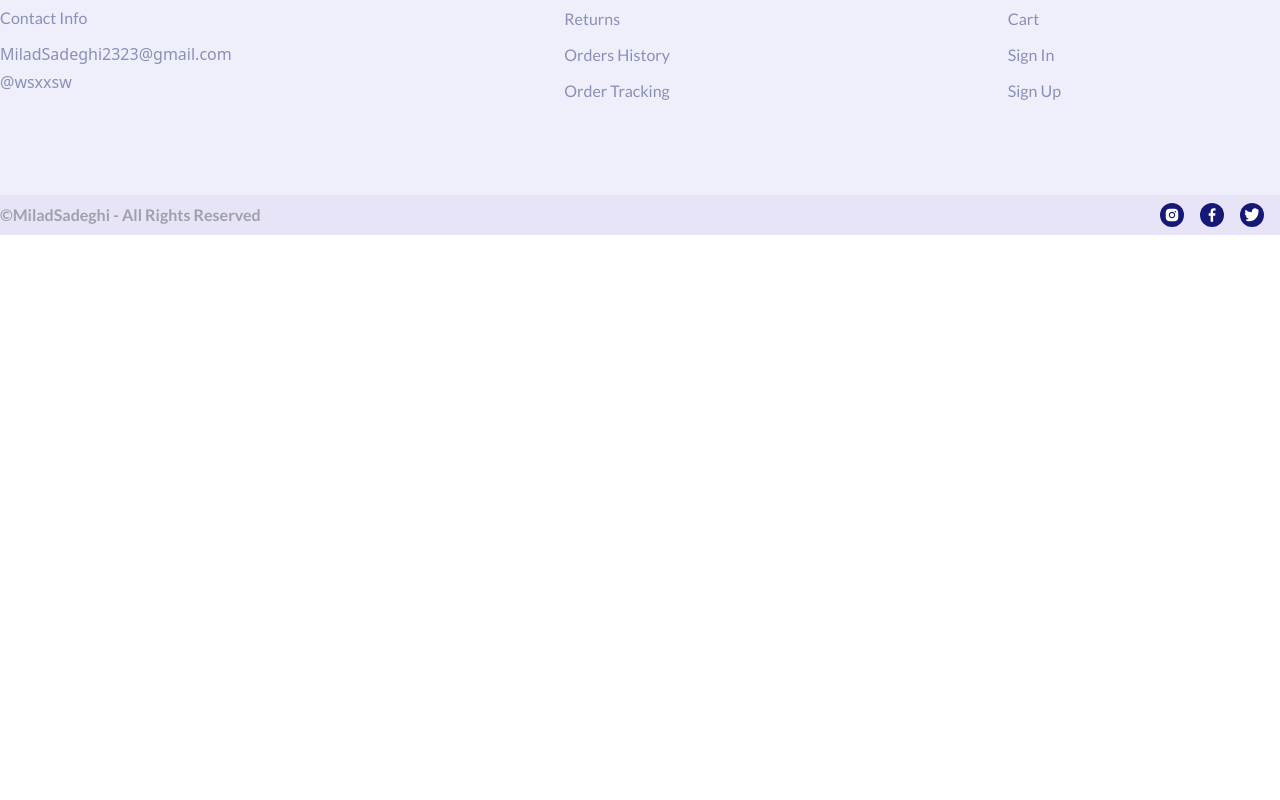
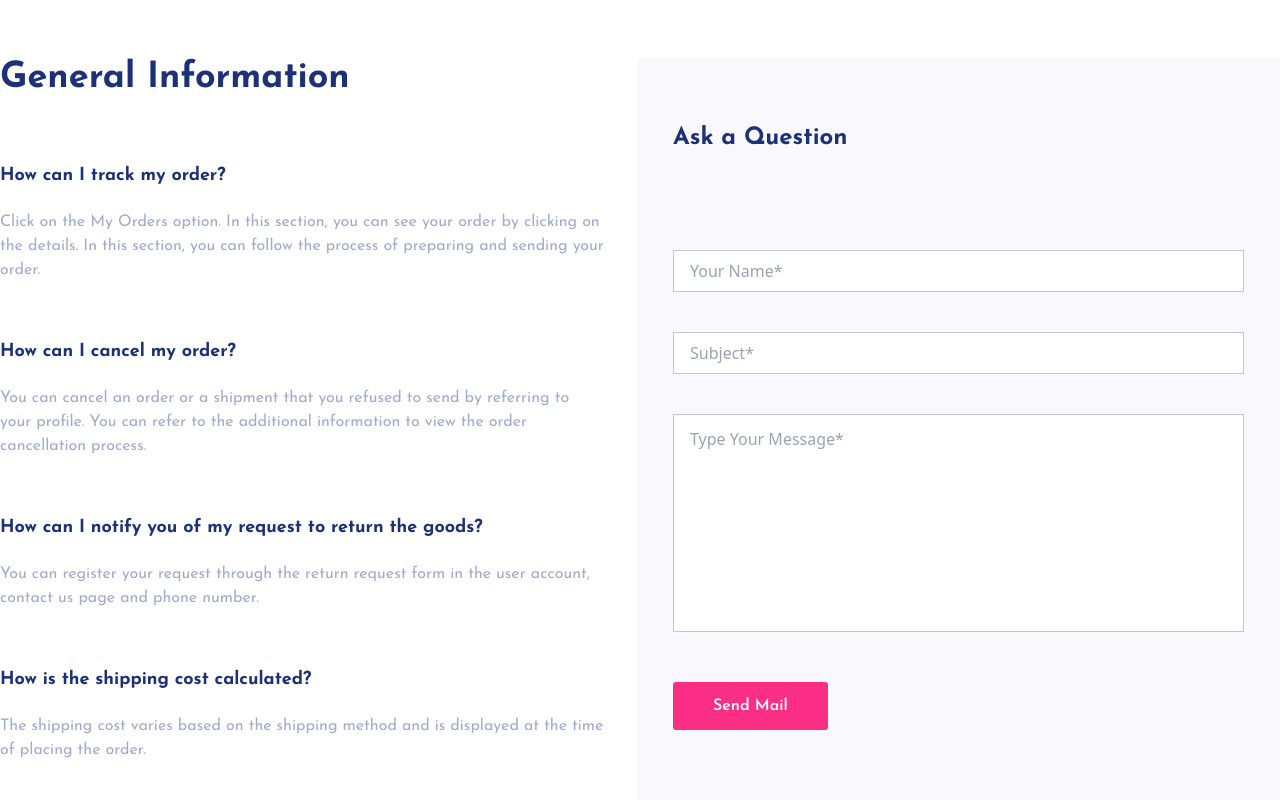
Before and after one commit to Gini0108/hekto, a React (Create React App) app: page /faq in a window 1280 px wide. Shown: the part 320-1120 px from the top of the page. Before the commit the page ends 800 px from the top, so only its background shows below. Built offline with nearby package versions, Linux system fonts and the light colour scheme; no server answers; the database is empty.

Commit message:
Faq page

```diff
--- a/src/routes/Faq.tsx
+++ b/src/routes/Faq.tsx
@@ -1,8 +1,61 @@
 import React, { FC, ReactElement } from 'react'
+import Logos from './Home/Logos';
 
 const Faq: FC = ():ReactElement => {
+  const informations = [
+      {
+        title: "How can I track my order?",
+        body: "Click on the My Orders option. In this section, you can see your order by clicking on the details. In this section, you can follow the process of preparing and sending your order."
+      },
+      {
+        title: "How can I cancel my order?",
+        body: "You can cancel an order or a shipment that you refused to send by referring to your profile. You can refer to the additional information to view the order cancellation process."
+      },
+      {
+        title: "How can I notify you of my request to return the goods?",
+        body: "You can register your request through the return request form in the user account, contact us page and phone number."
+      },
+      {
+        title: "How is the shipping cost calculated?",
+        body: "The shipping cost varies based on the shipping method and is displayed at the time of placing the order."
+      }
+    ];
+
   return (
-    <div>Cart</div>
+    <div>
+      <div className='bg-[#F6F5FF] py-16'>
+        <div className='container mx-auto'>
+          <h1 className='font-JosefinSans font-bold text-3xl text-[#101750]'>FAQ</h1>
+        </div>
+      </div>
+      <div className='container mx-auto mt-24 mb-20'>
+        <div className='flex gap-8 mb-20'>
+          <div className='w-full'>
+            <h5 className='text-[#1D3178] font-bold text-4xl font-JosefinSans mb-16'>General Information</h5>
+            <div className='flex flex-col'>
+              {
+                informations.map(item => (
+                  <div className='mb-14' key={item.title}>
+                    <h6 className='font-JosefinSans font-bold text-lg text-[#1D3178] mb-5'>{item.title}</h6>
+                    <p className='font-JosefinSans text-base text-[#A1ABCC]'>{item.body}</p>
+                  </div>
+                ))
+              }
+            </div>
+          </div>
+          <div className='w-full px-9 py-16 bg-[#F8F8FD]'>
+            <h5 className='text-2xl font-bold font-JosefinSans text-[#1D3178]'>Ask a Question</h5>
+            <div className='mt-24'>
+              <input type="text" className='form-input py-2 mb-10' placeholder='Your Name*'/>
+              <input type="text" className='form-input py-2 mb-10' placeholder='Subject*' />
+              <textarea className='form-input resize-none' rows={8}placeholder='Type Your Message*' />
+              <button className='font-JosefinSans text-base font-semibold bg-pink-cc py-3 px-10 text-white rounded-[3px] mt-5'>Send Mail</button>
+            </div>
+          </div>
+        </div>
+        <Logos />
+      </div>
+    </div>
   )
 }
 
--- a/src/routes/routes.tsx
+++ b/src/routes/routes.tsx
@@ -4,6 +4,7 @@ import About from './About'
 import SignIn from './Account/SignIn'
 import SignUp from './Account/SignUp'
 import Contact from './Contact'
+import Faq from './Faq'
 import Home from './Home/main'
 import NotFound from './NotFound'
 
@@ -16,6 +17,7 @@ const PagesRoute:FC = (): ReactElement  => {
       <Route path='/about-us' element={<About />} />
       <Route path='/contact-us' element={<Contact />} />
       <Route path='/404' element={<NotFound />} />
+      <Route path='/faq' element={<Faq />} />
     </Routes>
   )
 }
```
